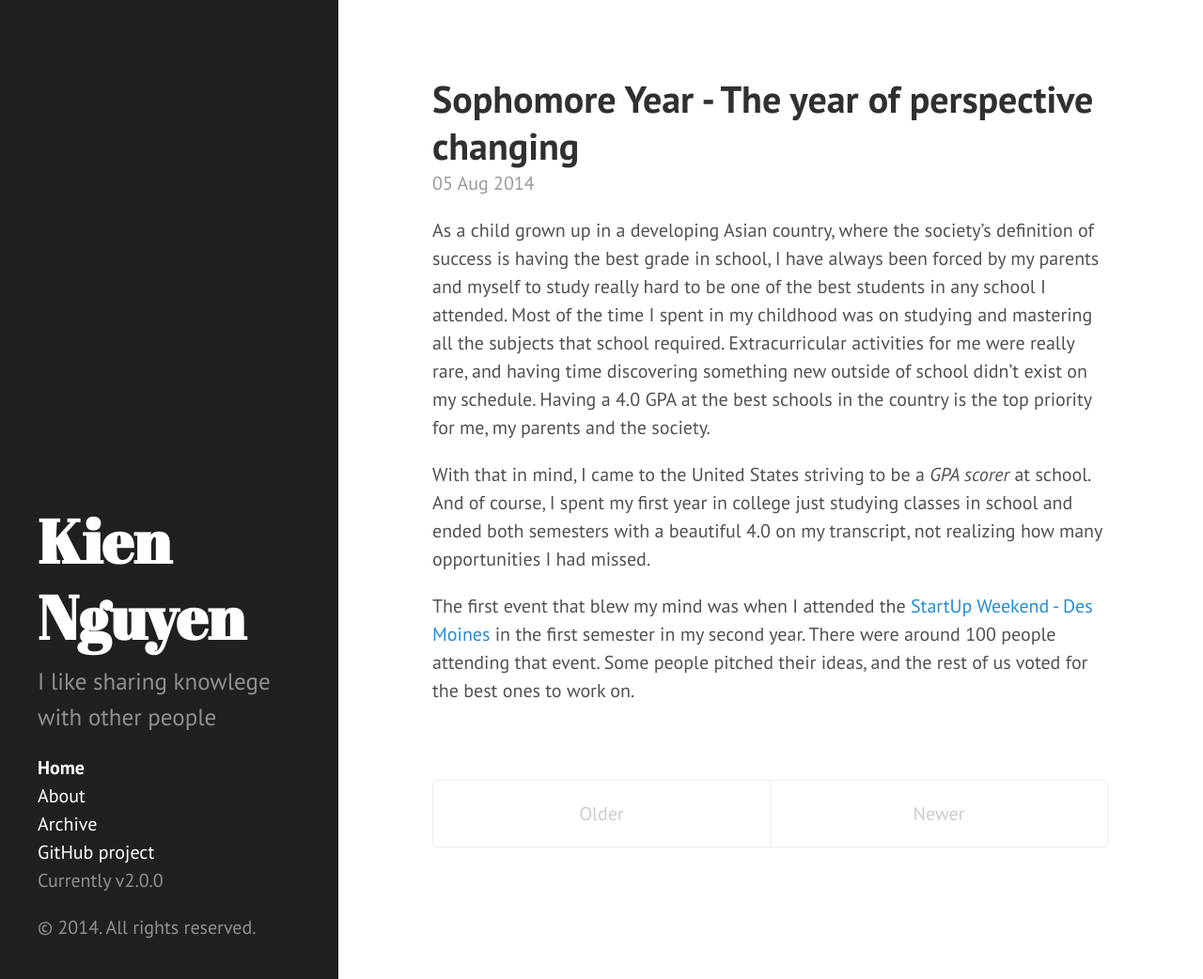
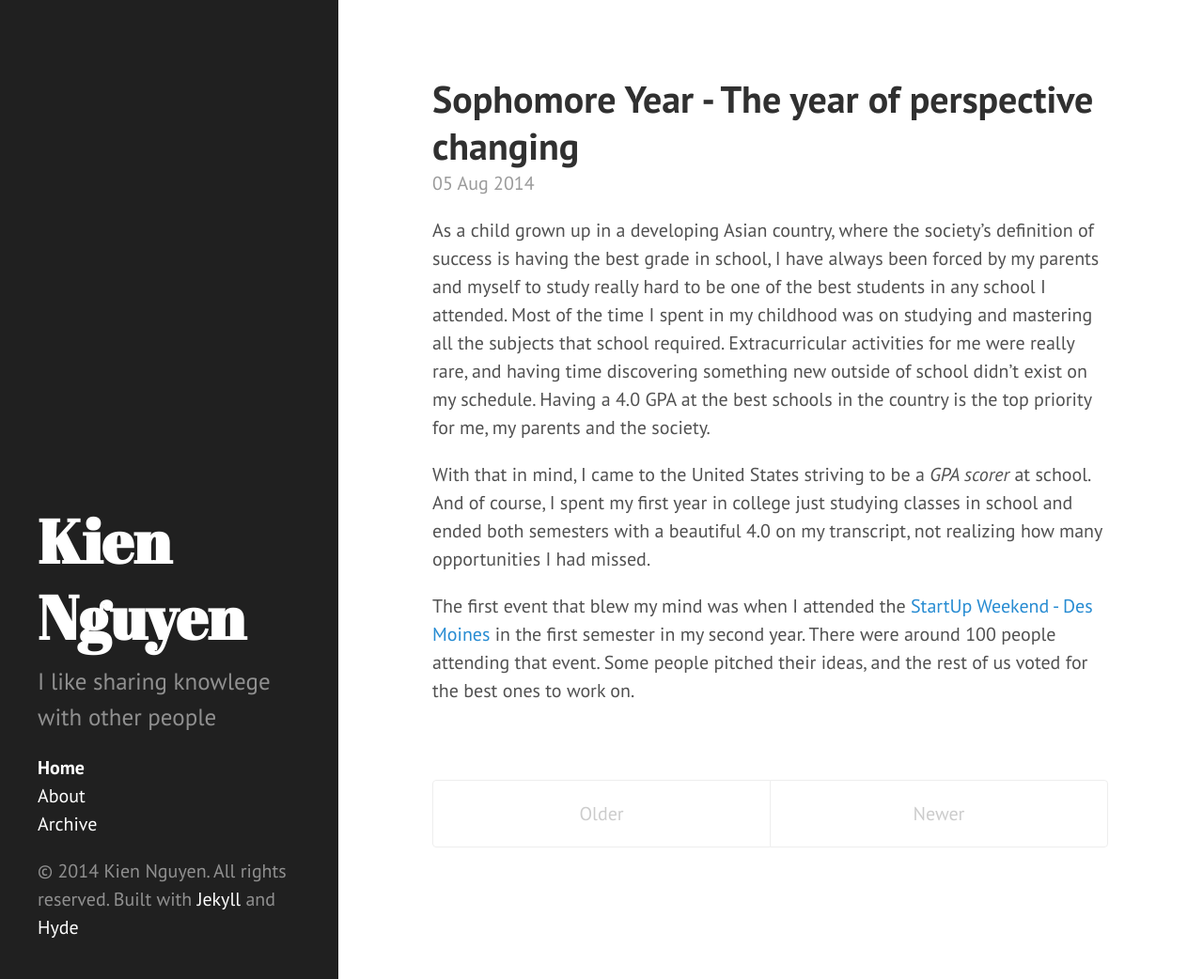
Before and after one commit to kientn123/kientn123.github.io, a Jekyll site: the page built from index.html, in a window 1280 px wide and 1042 px high. Shown: the whole window at 94% size. Built offline with Jekyll 4.4.1, drawn with Linux system fonts in a browser that asks for light colours; Markdown is read by kramdown in place of the engine named in the settings; the list of posts is cut into pages by our own code.

Commit message:
add copyright

```diff
--- a/_includes/sidebar.html
+++ b/_includes/sidebar.html
@@ -27,10 +27,8 @@
       {% endfor %}
 
       <li class="sidebar-nav-item"><a href="/archive">Archive</a></li>
-      <li class="sidebar-nav-item"><a href="{{ site.github.repo }}">GitHub project</a></li>
-      <li class="sidebar-nav-item">Currently v{{ site.version }}</li>
     </ul>
 
-    <p>&copy; {{ site.time | date: '%Y' }}. All rights reserved.</p>
+    <p>&copy; {{ site.time | date: '%Y' }} Kien Nguyen. All rights reserved. Built with <a href="http://jekyllrb.com/">Jekyll</a> and <a href="http://hyde.getpoole.com/">Hyde</a></p>
   </div>
 </div>
```
